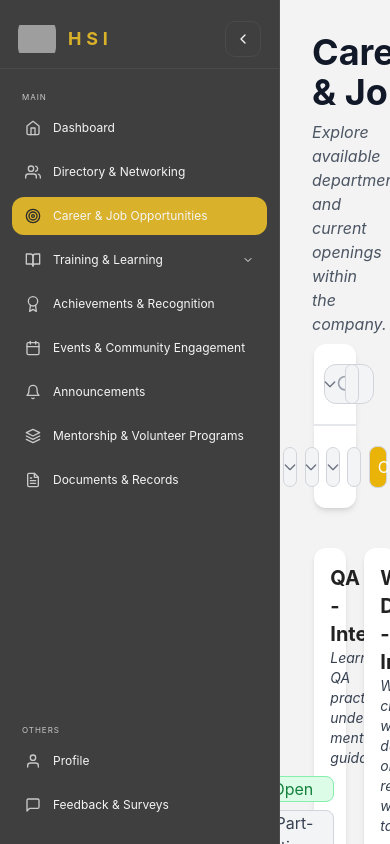
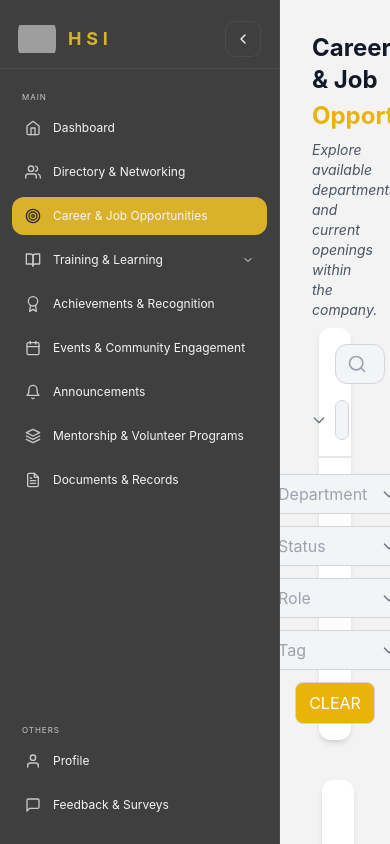
Before and after one commit to Spod101/alumniportal, a React (Vite) app in the folder frontend/: page /career in a window 390 px wide. Built offline with nearby package versions, Linux system fonts and the light colour scheme; grey boxes are pictures that could not be loaded.

Commit message:
fix: fix responsiveness

```diff
--- a/frontend/src/components/CareerPageComponents/JobCards.jsx
+++ b/frontend/src/components/CareerPageComponents/JobCards.jsx
@@ -50,38 +50,34 @@ return (
     <>
     {(jobPosting.map((jobPosting) => (
         <div className='bg-white shadow-md rounded-xl p-4 hover:scale-105 transition-transform duration-200'>
-            {/* card content */}
-            <div className='flex justify-center'>
-                <div className='w-[40%] flex-auto'>
-                    <img src={Logo} alt="HSI Logo" className='h-[140px]'/>
+            <div className='flex flex-col xl:flex-row justify-center'>
+                <div className='w-full xl:w-[40%] flex-auto flex justify-center xl:justify-start'>
+                    <img src={Logo} alt="HSI Logo" className='h-[100px] xl:h-[140px]'/>
                 </div>
-
-                <div className='w-[60%] flex-auto text-right'>
-                    <h2 className='font-bold text-xl'>{jobPosting.jobTitle}</h2>
+                <div className='w-full xl:w-[60%] flex-auto text-center xl:text-right pt-3 xl:pt-0'>
+                    <h2 className='font-bold text-lg xl:text-xl'>{jobPosting.jobTitle}</h2>
                     <p className='text-sm italic text-gray-700'>{jobPosting.jobDescription}</p>
-                    <div className='gap-2 flex justify-end py-2 flex-wrap pl-1'>
+                    <div className='gap-2 flex justify-center xl:justify-end py-2 flex-wrap'>
                         {Array.isArray(jobPosting.jobTags) && jobPosting.jobTags.map((item, index) => (
                             <span
                                 key={index}
-                                className={`border px-5 rounded-lg max-h-fit ${getSpanClasses(item)}`}
+                                className={`border px-3 xl:px-5 rounded-lg max-h-fit text-sm ${getSpanClasses(item)}`}
                             >
                                 {item}
                             </span>
                         ))}
                     </div>
-                    <div className='flex justify-end items-center pt-5'>
+                    <div className='flex justify-center xl:justify-end items-center pt-5 gap-2'>
                             <div>
-                                    <h1 className='font-bold'>Highly Succeed Inc.</h1>
-
-                                    <h1 className='font-light italic text-gray-500 text-sm'>Mandaluyong City</h1>
+                                    <h1 className='font-bold text-sm xl:text-base'>Highly Succeed Inc.</h1>
+                                    <h1 className='font-light italic text-gray-500 text-xs xl:text-sm'>Mandaluyong City</h1>
                             </div>
-                            <img src={Logo} alt="HSI Logo" className='h-[65px]'/>
+                            <img src={Logo} alt="HSI Logo" className='h-[50px] xl:h-[65px]'/>
                     </div>
                 </div>
-
             </div>
-            <div className='w-full flex justify-center px-10'>
-            <button onClick={handleViewDetails} className='px-2 py-1 border border-gray-300 w-full text-center bg-yellow-500 rounded-lg text-white'>View Job Details</button>
+            <div className='w-full flex justify-center px-4 xl:px-10 pt-2'>
+            <button onClick={handleViewDetails} className='px-2 py-1 border border-gray-300 w-full text-center bg-yellow-500 rounded-lg text-white text-sm xl:text-base'>View Job Details</button>
             </div>
         </div>
         )))}
--- a/frontend/src/components/PageHeader.jsx
+++ b/frontend/src/components/PageHeader.jsx
@@ -9,11 +9,11 @@ import React from 'react'
 export default function PageHeader({ titlePart1, titlePart2, subtitle }) {
   return (
     <>
-      <div className="flex flex-row gap-1">
-        <h1 className="text-4xl font-bold text-gray-900">{titlePart1}</h1>
-        <h1 className="text-4xl font-bold text-yellow-500">{titlePart2}</h1>
+      <div className="flex flex-row flex-wrap gap-1">
+        <h1 className="text-2xl lg:text-4xl font-bold text-gray-900">{titlePart1}</h1>
+        <h1 className="text-2xl lg:text-4xl font-bold text-yellow-500">{titlePart2}</h1>
       </div>
-      <p className="text-gray-600 italic py-2">{subtitle}</p>
+      <p className="text-gray-600 italic py-2 text-sm lg:text-base">{subtitle}</p>
     </>
   )
 }
--- a/frontend/src/pages/career/CareerPage.jsx
+++ b/frontend/src/pages/career/CareerPage.jsx
@@ -8,10 +8,9 @@ export default function CareerPage() {
   return (
     <>
       <CareerPageHeader />
-      <div className="w-full justify-center items-center flex flex-col">
-        {/* Configuration goes here */}
-        <div className="w-[90%] bg-white rounded-t-xl justify-center items-center flex gap-5 p-5 border-b-2 shadow-md">
-          <div className="relative w-[70%]">
+      <div className="w-full justify-center items-center flex flex-col px-2 lg:px-0">
+        <div className="w-full max-w-[90%] lg:max-w-[90%] bg-white rounded-t-xl justify-center items-center flex flex-col lg:flex-row gap-4 lg:gap-5 p-4 lg:p-5 border-b-2 shadow-md">
+          <div className="relative w-full lg:w-[70%]">
             <FiSearch className="absolute left-3 top-1/2 transform -translate-y-1/2 text-gray-400 w-5 h-5" />
             <input
               className="bg-gray-100 pl-10 p-2 w-full border border-gray-300 rounded-xl focus:outline focus:outline-yellow-400 h-10"
@@ -19,11 +18,12 @@ export default function CareerPage() {
               placeholder="Search"
             />
           </div>
-          <div className="w-[30%]">
+          <div className="w-full lg:w-[30%]">
             <SelectionBox test={[{ value: 'option1', label: 'Newest' }, { value: 'option2', label: 'Oldest' }]} />
           </div>
         </div>
-        <div className="w-[90%] bg-white rounded-b-xl justify-center items-center flex gap-5 p-5 shadow-md">
+        <div className="w-full max-w-[90%] lg:max-w-[90%] bg-white rounded-b-xl justify-center items-center flex flex-wrap gap-3 lg:gap-5 p-4 lg:p-5 shadow-md">
+          <div className="min-w-[140px] flex-1 lg:flex-initial lg:w-auto">
             <SelectionBox
               test={[
                 { value: 'option1', label: 'Department' },
@@ -32,6 +32,8 @@ export default function CareerPage() {
                 { value: 'option2', label: 'IT Sales' },
               ]}
             />
+          </div>
+          <div className="min-w-[140px] flex-1 lg:flex-initial lg:w-auto">
             <SelectionBox
               test={[
                 { value: 'option1', label: 'Status' },
@@ -39,6 +41,8 @@ export default function CareerPage() {
                 { value: 'option2', label: 'New' },
               ]}
             />
+          </div>
+          <div className="min-w-[140px] flex-1 lg:flex-initial lg:w-auto">
             <SelectionBox
               test={[
                 { value: 'option1', label: 'Role' },
@@ -46,6 +50,8 @@ export default function CareerPage() {
                 { value: 'option2', label: 'Quality Assurance - Intern' },
               ]}
             />
+          </div>
+          <div className="min-w-[140px] flex-1 lg:flex-initial lg:w-auto">
             <SelectionBox
               test={[
                 { value: 'option1', label: 'Tag' },
@@ -53,16 +59,14 @@ export default function CareerPage() {
                 { value: 'option2', label: 'Tag 2' },
               ]}
             />
-          <button className="bg-yellow-500 p-2 w-[100%] border border-gray-300 rounded-lg">
+          </div>
+          <button className="bg-yellow-500 p-2 min-w-[80px] flex-1 lg:flex-initial border border-gray-300 rounded-lg">
             <span className="text-white">CLEAR</span>
           </button>
         </div>
 
-        {/* -------------------------------------------------------------------------- */}
-
-        <div className="w-[90%] my-5 pt-5">
-          {/* Job Listings will go here */}
-          <div className="grid grid-cols-2 gap-x-[50px] gap-y-5">
+        <div className="w-full max-w-[90%] lg:max-w-[90%] my-5 pt-5">
+          <div className="grid grid-cols-1 xl:grid-cols-2 gap-x-6 xl:gap-x-[50px] gap-y-5">
             <JobCards />
           </div>
         </div>
--- a/frontend/src/pages/career/JobApplicationForm.jsx
+++ b/frontend/src/pages/career/JobApplicationForm.jsx
@@ -3,11 +3,11 @@ import React from 'react'
 export default function JobApplicationForm() {
   return (
     <>
-      <div className="w-full">
-        <h2 className="text-2xl text-yellow-500 pl-8 font-semibold pt-[30px]">Job Application Form</h2>
+      <div className="w-full px-2 lg:px-4">
+        <h2 className="text-xl lg:text-2xl text-yellow-500 pl-4 lg:pl-8 font-semibold pt-6 lg:pt-[30px]">Job Application Form</h2>
         <hr className="border-t-2 border-grey-500 my-1" />
-        <div className="flex justify-center w-full py-2 pt-20">
-          <div className="w-[750px]">
+        <div className="flex justify-center w-full py-2 pt-10 lg:pt-20">
+          <div className="w-full max-w-[750px]">
             <label className="block text-sm mb-3 font-sm pl-4">
               Your Name <span className="text-red-500">*</span>
             </label>
@@ -15,8 +15,8 @@ export default function JobApplicationForm() {
           </div>
         </div>
 
-        <div className="flex justify-center w-full py-2 pt-6">
-          <div className="w-[750px] grid grid-cols-2 gap-y-10 gap-x-20">
+        <div className="flex justify-center w-full py-2 pt-4 lg:pt-6">
+          <div className="w-full max-w-[750px] grid grid-cols-1 xl:grid-cols-2 gap-y-6 xl:gap-y-10 gap-x-10 xl:gap-x-20">
             <div>
               <label className="block text-sm mb-3 font-sm pl-4">
                 Email <span className="text-red-500">*</span>
@@ -41,7 +41,7 @@ export default function JobApplicationForm() {
               <label className="block text-sm mb-3 font-sm pl-4">
                 Earliest Possible Start Date <span className="text-red-500">*</span>
               </label>
-              <input type="date" className="w-[220px] px-4 py-1 border border-gray-300 shadow-md rounded-lg" />
+              <input type="date" className="w-full xl:w-[220px] px-4 py-1 border border-gray-300 shadow-md rounded-lg" />
             </div>
 
             <div>
@@ -55,22 +55,22 @@ export default function JobApplicationForm() {
               />
             </div>
 
-            <div className="col-span-2">
+            <div className="xl:col-span-2">
               <label className="block text-sm mb-3 font-sm pl-4">Cover Letter</label>
               <textarea className="w-full px-4 py-2 border border-gray-300 shadow-md rounded-lg resize-none h-24" />
               <label className="block text-xs text-gray-400 mt-1 pl-4">Please do not exceed 200 words</label>
             </div>
 
-            <div className="col-span-2">
+            <div className="xl:col-span-2">
               <label className="block text-sm mb-3 font-sm pl-4">
                 Upload Resume <span className="text-red-500">*</span>
               </label>
-              <input type="file" className="w-[350px] px-4 py-1 border border-gray-300 shadow-md rounded-lg" />
+              <input type="file" className="w-full xl:w-[350px] px-4 py-1 border border-gray-300 shadow-md rounded-lg" />
               <label className="block text-sm text-gray-400 mt-1 pl-4 italic">Valid file formats: PDF</label>
             </div>
 
-            <div className="w-full flex justify-center col-span-2 pt-10">
-              <button className="w-[150px] bg-yellow-500 hover:bg-yellow-600 text-white font-bold py-2 px-4 rounded-lg shadow-md border border-gray-400">
+            <div className="w-full flex justify-center xl:col-span-2 pt-8 lg:pt-10">
+              <button className="w-full xl:w-[150px] bg-yellow-500 hover:bg-yellow-600 text-white font-bold py-2 px-4 rounded-lg shadow-md border border-gray-400">
                 APPLY
               </button>
             </div>
```
Lines whose indentation alone changed are shown as unchanged.
